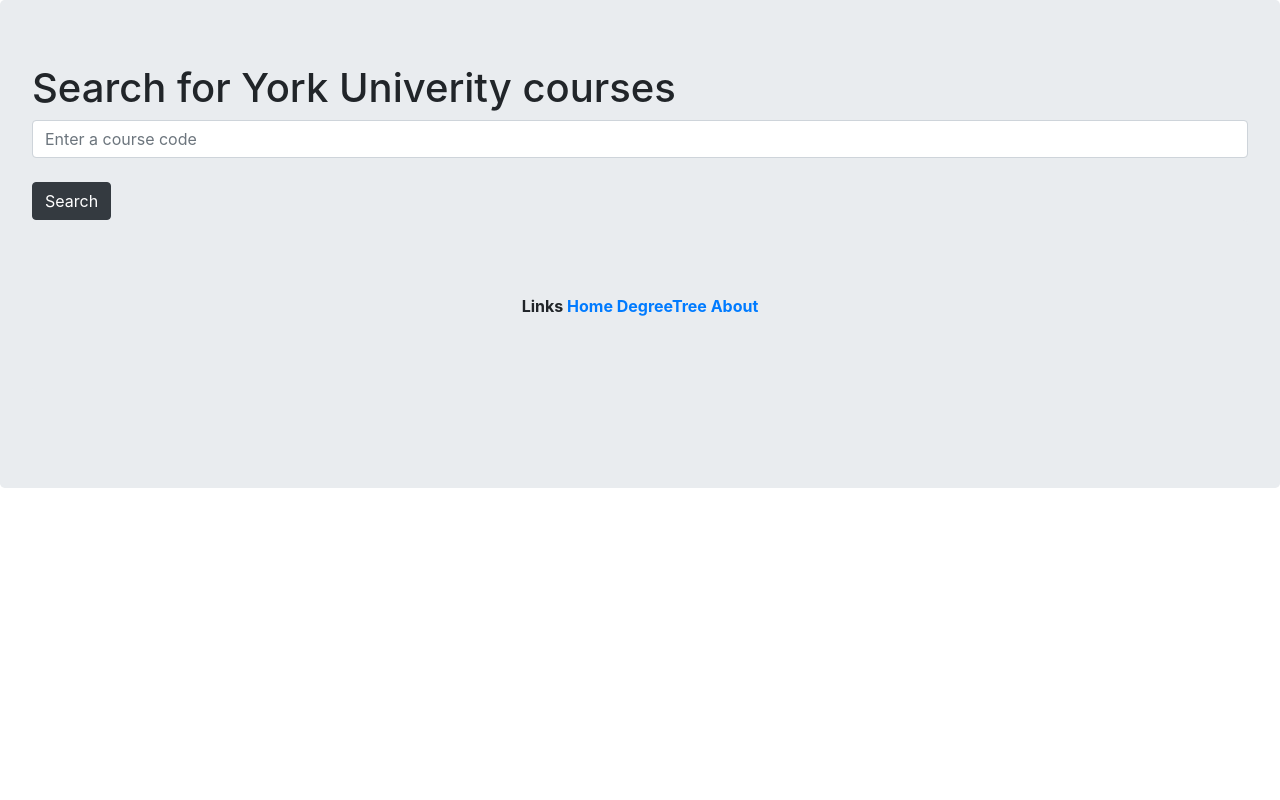
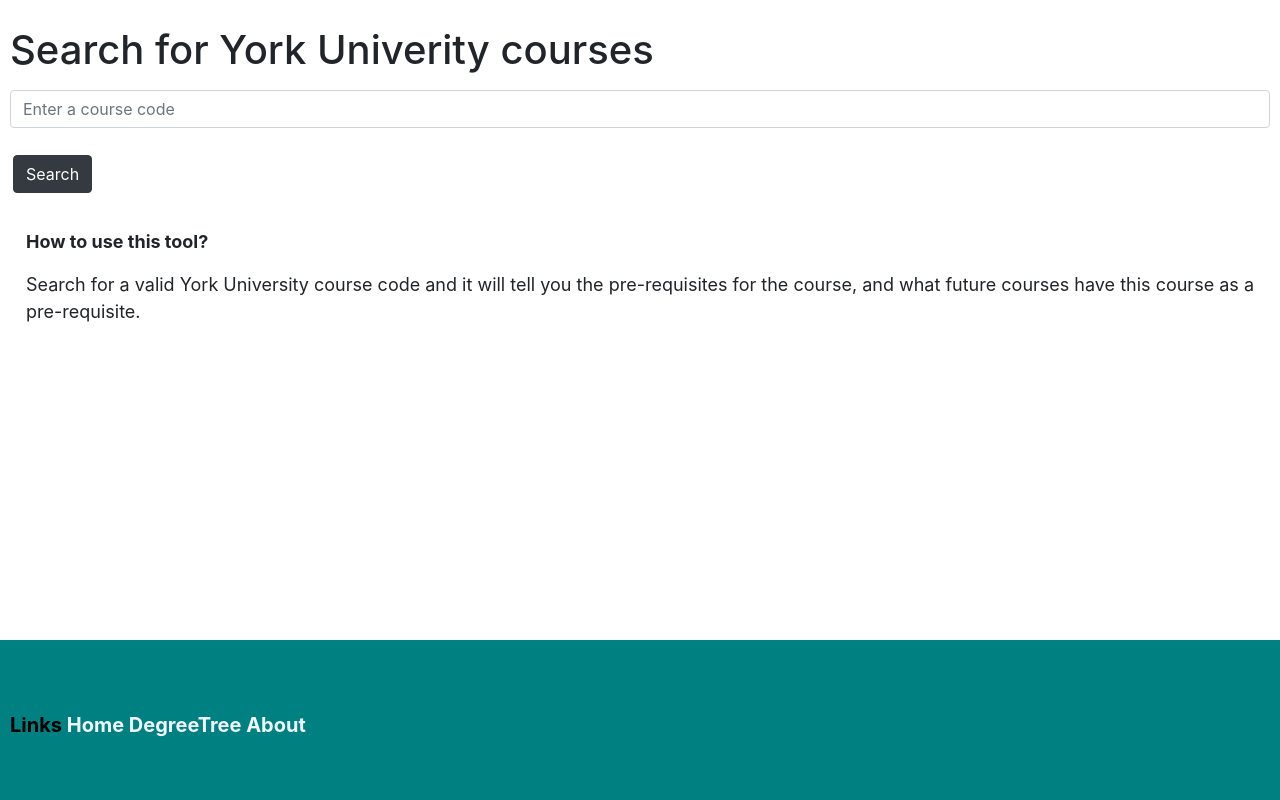
Before and after one commit to harruup/UniversityCourseLookup, a Flask app: template templates/home.html in a window 1280 px wide. Run offline with Flask 2, Linux system fonts and the light colour scheme; the template is opened without the code that fills it, so the values that code supplies are empty; parts of the project's set-up code (start-up, migrations or seed data) failed here and were passed over; some libraries are stand-ins or nearby versions.

Commit message:
css updates

```diff
--- a/main.py
+++ b/main.py
@@ -2,14 +2,14 @@ from flask import Flask, render_template, request, jsonify
 import dataRetriever as dr
 import json
 from models import degreeTreeInputForm as dtform
-
+#Math 1310, 2011
 app = Flask(__name__)
 allcourses = dr.listCoursesOffered()
 allc = json.dumps(allcourses)
 
 @app.route("/")
 def home():
-        return render_template('home.html', courses = allc)
+        return render_template('home.html', results="",courses = allc)
 
 @app.route("/courses", methods=['GET', 'POST'])
 def courses():
@@ -20,7 +20,7 @@ def courses():
         resultprereqsfor = dr.showPrerequisitesFor(userinput)
         results.append(" ".join(resultprereqs))
         results.append(" ".join(resultprereqsfor))
-        return render_template('courses.html', results=results, courses = allc)
+        return render_template('home.html', results=results, courses = allc)
 
 @app.route("/degreetree", methods=['GET'])
 def degreetree():
--- a/static/template.css
+++ b/static/template.css
@@ -1,17 +1,119 @@
-body {
-    background-color: #000000
+html, body{
+         min-height: 100%;
 }
-.container{
-    text-align: center;
-    width: 50%;
-    padding: 10px;
-    }
+h1{
+    margin-top: 1rem;
+    margin-bottom: 1rem;
+    margin-left: auto;
+    margin-right: auto;
+}
+
+.maindiv{
+    background-color:white;
+    padding:10px;
+    height:80%;
+    position:relative;
+
+}
+
+.links-container{
+   font-size: 20px;
+   padding:10px;
+   bottom:0;
+   width:100%;
+   height:20vh;
+   overflow: hidden;
+   color:black;
+   background-color:teal;
+}
+.home-results{
+    padding: 1rem;
+    margin-bottom: 1rem;
+    margin-top: 1rem;
+    margin-right: auto;
+    margin-left: auto;
+    text-align: justify;
+}
+.inner-home-results{
+    font-size: 18px;
+}
+a{
+    color:aliceblue;
+}
+a:hover{
+    color:aliceblue;
+}
+
 .button{
     padding: 10px;
 }
 
-#coursestaken{
-    width:20%;
+.btn.btn-dark{
+    word-wrap: break-word;
+    width: 100%;
+    max-width: 100%;
+    margin: 3px;
+}
+.btn.btn-light{
+    word-wrap: break-word;
+    width: 100%;
+    max-width: 100%;
+    margin: 3px;
+    border:2px solid #343A40;
+}
+.btn.btn-light:focus{
+        background-color:#343A40;
+        color: white;
+
+    }
+.coursesTaken{
+    position: relative;
+    width:100%;
     height:150px;
     bottom:0;
+    /*background-color:#e9ecef;*/
+    border:0px;
+    outline:0px;
 }
+.info-text{
+    margin-top: 1rem;
+    font-size: 20px;
+    font-weight: bold
+
+}
+.ui-tooltip-content{
+    font-size: 15.5px;
+    font-family: mono;
+}
+
+@media only screen and (min-width: 768px) {
+    .btn.btn-dark{
+        width:auto;
+    }
+    .btn.btn-light{
+        width:auto;
+    }
+    .btn.btn-light:hover{
+        background-color:#343A40;
+        color: white;
+
+    }
+    .coursesTaken{
+        height:100px;
+    }
+    .links-container{
+      position:absolute;
+      height:100px;
+      }
+      .maindiv{
+        height: 80vh;
+      }
+     body{
+       background-color:teal;
+    }
+    .ui-tooltip{
+        max-width: 400px;
+        margin-left: 0.8rem;
+
+    }
+}
--- a/templates/home.html
+++ b/templates/home.html
@@ -1,9 +1,9 @@
 <!DOCTYPE html>
-<html lang="en">
+<html lang="en" class="home">
 <head>
     <meta charset="UTF-8">
     <title>Home</title>
-    <link rel="stylesheet" href="https://maxcdn.bootstrapcdn.com/bootstrap/4.4.1/css/bootstrap.min.css">
+    <!--<link rel="stylesheet" href="https://maxcdn.bootstrapcdn.com/bootstrap/4.4.1/css/bootstrap.min.css">-->
     <link rel="stylesheet" href="//code.jquery.com/ui/1.12.1/themes/base/jquery-ui.css">
     <script src="https://code.jquery.com/jquery-1.12.4.js"></script>
     <script src="https://code.jquery.com/ui/1.12.1/jquery-ui.js"></script>
@@ -17,15 +17,31 @@
     </script>
 </head>
 <body>
-<div class="jumbotron">
-        <h1>Search for York Univerity courses</h1>
+    {% extends "parenttemplate.html" %}
+    {% block content %}
+
+     <h1>Search for York Univerity courses</h1>
+        <div class="formdiv">
             <form action="{{ url_for('courses')}}" method="GET">
             <input id="courseinput" name="courseinput" placeholder="Enter a course code" class="form-control"><br>
             <input type="submit" class="btn btn-dark" value="Search">
              </form>
-    {% extends "parenttemplate.html" %}
-    {% block content %}
+        </div>
+        <div class="home-results">
+        {% if results is defined and results|length > 0 %}
+
+                <p><b>Prerequisites:</b> {{results[0]}}</p>
+                <p><b>Required For: </b> {{results[1]}}</p>
+        {% else %}
+                <div class="inner-home-results">
+                <p><b> How to use this tool?</b></p>
+                <p>
+                    Search for a valid York University course code and it will tell you the pre-requisites for the course, and what future courses have this course as a pre-requisite.<br/>
+                </p>
+                 </div>
+        {% endif %}
+          </div>
     {% endblock %}
-</div>
+
 </body>
 </html>
--- a/templates/parenttemplate.html
+++ b/templates/parenttemplate.html
@@ -1,22 +1,22 @@
 <!DOCTYPE html>
 <html lang="en">
 <head>
-    <meta charset="UTF-8">
+    <meta name="viewport" content="width=device-width, initial-scale=1.0">
     <title>Parent Template</title>
+    <link rel="stylesheet" href="https://stackpath.bootstrapcdn.com/bootstrap/4.4.1/css/bootstrap.min.css" integrity="sha384-Vkoo8x4CGsO3+Hhxv8T/Q5PaXtkKtu6ug5TOeNV6gBiFeWPGFN9MuhOf23Q9Ifjh" crossorigin="anonymous">
     <link rel= "stylesheet" type= "text/css" href= "{{ url_for('static',filename='template.css') }}">
-    <link rel="stylesheet" href="https://maxcdn.bootstrapcdn.com/bootstrap/4.4.1/css/bootstrap.min.css">
    </head>
 <body>
-<div class="jumbotron">
+<div class="maindiv">
     {% block content %}
     {% endblock %}
-        <div class="container">
+    </div>
+        <div class="links-container">
            <strong><nav>Links
                     <a href="{{ url_for('home') }}">Home  </a>
                     <a href="{{ url_for('degreetree') }}">DegreeTree  </a>
                     <a href="{{ url_for('about') }}">About  </a>
             </nav></strong>
         </div>
-</div>
 </body>
 </html>
```
Also changed, not shown: static/degreetree.js (+10 -3 lines), templates/about.html (+6 -3 lines), templates/degreetree.html (+24 -14 lines).
